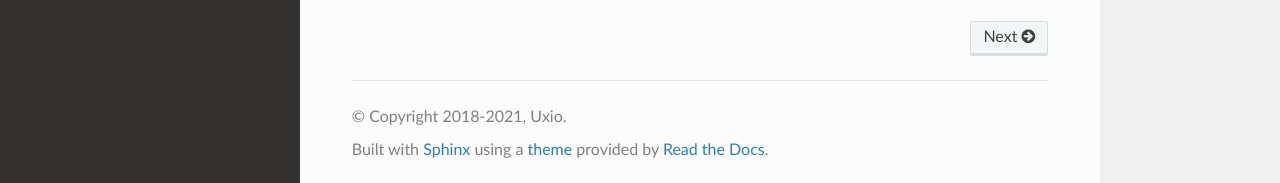
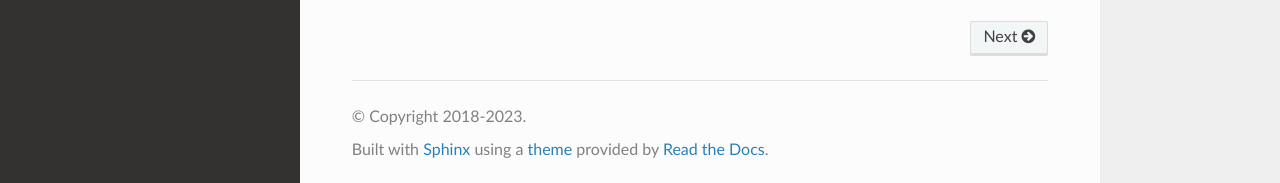
Before and after one commit to safe-global/safe-eth-py, a Sphinx documentation site: the page built from docs/source/index.rst, in a window 1280 px wide and 1217 px high. Shown: the part 1031-1214 px from the top of the window. Built offline with Sphinx 7.4.7 and the Read the Docs theme 2.0.0, drawn with Linux system fonts in a browser that asks for light colours; pages that are not in the unit, such as notebooks, are missing from menus.

Commit message:
Update license (#593)
* Update license

* Remove Uxio from copyright

* Add Moisés to authors

---------

Co-authored-by: Uxío <Uxio0@users.noreply.github.com>

```diff
--- a/docs/source/conf.py
+++ b/docs/source/conf.py
@@ -19,8 +19,8 @@ sys.path.insert(0, os.path.abspath("../../"))
 # -- Project information -----------------------------------------------------
 
 project = "Safe-eth-py"
-copyright = "2018-2021, Uxio"
-author = "Uxio"
+copyright = "2018-2023"
+author = "Uxio, Moisés"
 
 
 # -- General configuration ---------------------------------------------------
```
